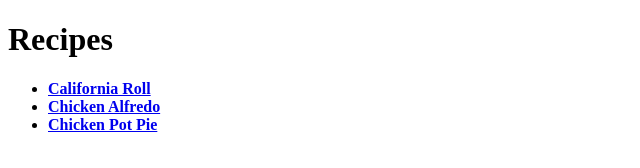
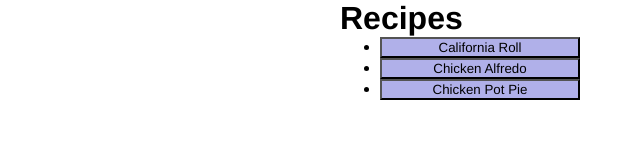
Before and after one commit to bcartwright13/odin-recipes, a plain HTML site: page index.html in a window 1280 px wide. Shown: the whole page, without its empty margins (0-640 px from the left). Drawn offline with Linux system fonts and the light colour scheme.

Commit message:
Add CSS to website and edited pages
Implementes style.css while adding buttons to index.html
for links

```diff
--- a/index.html
+++ b/index.html
@@ -3,13 +3,14 @@
     <head>
         <meta charset="UTF-8">
         <title>Recipes</title>
+        <link rel="stylesheet" href="style.css">
     </head>
     <body>
         <h1>Recipes</h1>
         <ul>
-            <li><a href="recipes/sushi.html"><strong> California Roll </strong></a></li>
-            <li><a href="recipes/chicken-alfredo.html"><strong> Chicken Alfredo </strong></a></li>
-            <li><a href="recipes/chicken-pot-pie.html"><strong> Chicken Pot Pie</strong></a></li>
+            <li><a href="recipes/sushi.html"><button>California Roll</button></a></li>
+            <li><a href="recipes/chicken-alfredo.html"><button>Chicken Alfredo</button></a></li>
+            <li><a href="recipes/chicken-pot-pie.html"><button>Chicken Pot Pie</button></a></li>
         </ul>
 
     </body>
--- /dev/null
+++ b/style.css
@@ -0,0 +1,15 @@
+*{
+    max-width: 600px;
+    margin: 0 auto;
+    background-color: white;
+    color: black;
+    font-family: 'Franklin Gothic Medium', 'Arial Narrow', Arial, sans-serif;
+}
+img{
+    width: 600px;
+    height: auto;
+}
+button{
+    background-color: rgb(176, 176, 233);
+    width: 200px;
+}
```
Also changed, not shown: recipes/chicken-alfredo.html (+2 -2 lines), recipes/chicken-pot-pie.html (+4 -2 lines), recipes/sushi.html (+3 -2 lines), images/background.jpg (added), 1 other file.
